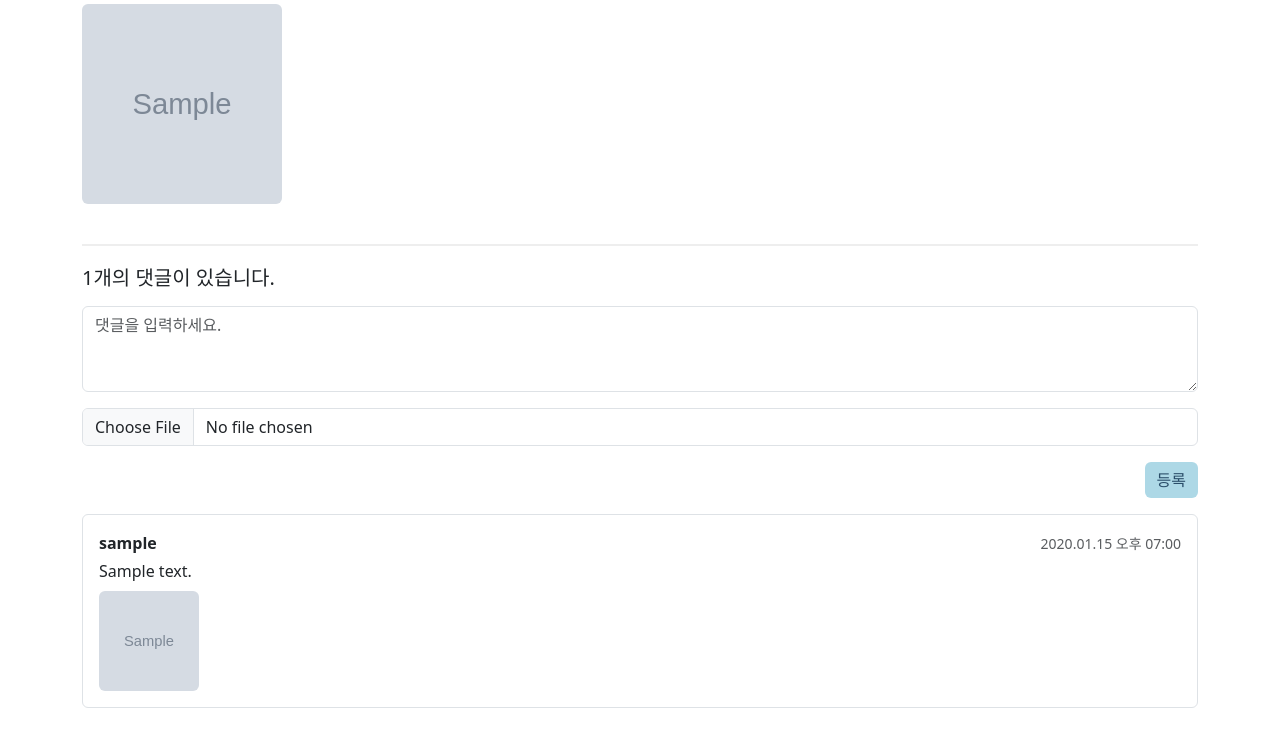
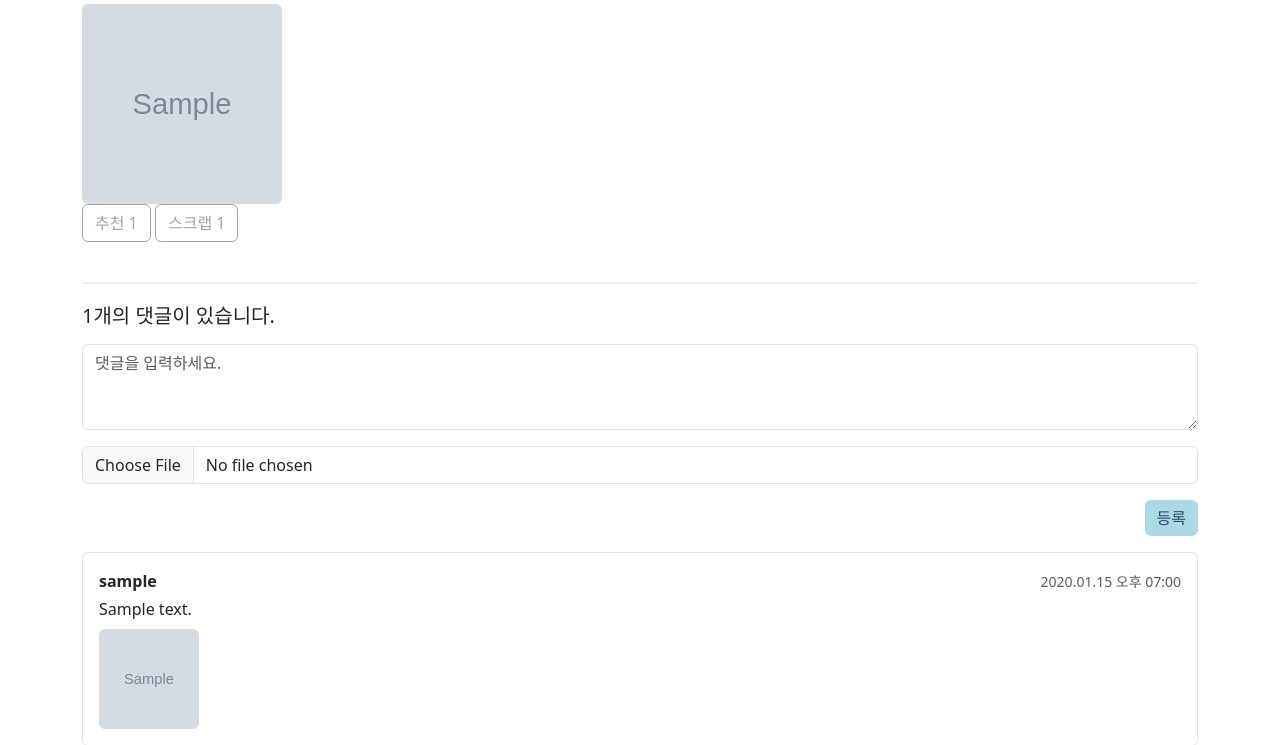
Before and after one commit to sua-repo/django_psa_weatherboard, a Django app: page /board/1/ in a window 1280 px wide. Shown: the part 242-987 px from the top of the page. Run offline with Django 5.2, Linux system fonts and the light colour scheme; tables that the repository leaves empty hold one stand-in row (values such as "Sample post"); grey boxes marked "Sample" are stand-in pictures.

Commit message:
추천 및 스크랩

```diff
--- a/board/urls.py
+++ b/board/urls.py
@@ -24,4 +24,10 @@ urlpatterns = [
     path(
         "comment/delete/<int:comment_id>/", views.comment_delete, name="comment_delete"
     ),  # dev_12 : 댓글 삭제
+    path(
+        "post/<int:post_id>/like/", views.post_like, name="post_like"
+    ),  # dev_13 : 추천
+    path(
+        "post/<int:post_id>/scrap/", views.post_scrap, name="post_scrap"
+    ),  # dev_13 : 스크랩
 ]
--- a/board/views.py
+++ b/board/views.py
@@ -199,3 +199,33 @@ def comment_delete(request, comment_id):
     comment.delete()
     messages.success(request, "댓글이 삭제되었습니다.")
     return redirect("board:post_detail", post_id=comment.post.id)
+
+
+# dev_13 : 추천 기능
+@login_required
+def post_like(request, post_id):
+    post = get_object_or_404(Post, id=post_id)
+
+    # 추천한 상태에서 한 번 더 누르면 추천 취소
+    if request.user in post.likes.all():
+        post.likes.remove(request.user)
+
+    else:
+        post.likes.add(request.user)
+
+    return redirect("board:post_detail", post_id=post.id)
+
+
+# dev_13 : 스크랩 기능
+@login_required
+def post_scrap(request, post_id):
+    post = get_object_or_404(Post, id=post_id)
+
+    # 스크랩한 상태에서 한 번 더 누르면 스크랩 취소
+    if request.user in post.scraps.all():
+        post.scraps.remove(request.user)
+
+    else:
+        post.scraps.add(request.user)
+
+    return redirect("board:post_detail", post_id=post.id)
--- a/templates/board/post_detail.html
+++ b/templates/board/post_detail.html
@@ -42,6 +42,14 @@
         .btn-custom-blue:hover {
             opacity: 0.9;
         }
+
+        .btn-outline-primary:hover {
+            background-color: #e6f0ff;
+        }
+
+        .btn-outline-warning:hover {
+            background-color: #e6f0ff;
+        }
     </style>
 {% endblock head %}
 
@@ -85,6 +93,32 @@
             <!--<p class="text-muted">첨부된 이미지가 없습니다.</p>-->
             {% endfor %}
         </div>
+
+        <form method="post" action="{% url 'board:post_like' post.id %}" style="display: inline;">
+            {% csrf_token %}
+            {% if not user.is_authenticated or request.user == post.author %}
+                <button type="submit" class="btn btn-outline-secondary" disabled>
+                    추천 {{ post.likes.count }}
+                </button>
+            {% else %}
+                <button type="submit" class="btn btn-outline-primary">
+                    추천 {{ post.likes.count }}
+                </button>
+            {% endif %}
+        </form>
+
+        <form method="post" action="{% url 'board:post_scrap' post.id %}" style="display: inline;">
+            {% csrf_token %}
+            {% if not user.is_authenticated or request.user == post.author %}
+                <button type="submit" class="btn btn-outline-secondary" disabled>
+                    스크랩 {{ post.scraps.count }}
+                </button>
+            {% else %}
+                <button type="submit" class="btn btn-outline-warning">
+                    스크랩 {{ post.scraps.count }}
+                </button>
+            {% endif %}
+        </form>
 
         <!-- 댓글 -->
         <div class="comment-section">
@@ -151,7 +185,6 @@
 
             {% endfor %}
         </div>
-
     </div>
 {% endblock content %}
 
```
